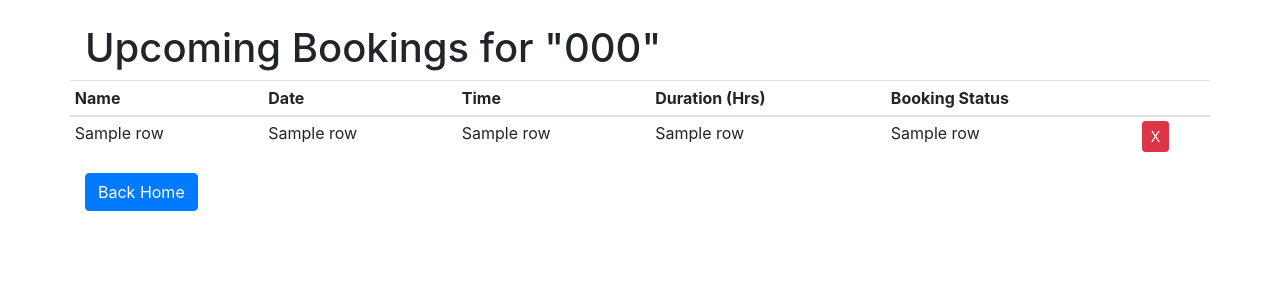
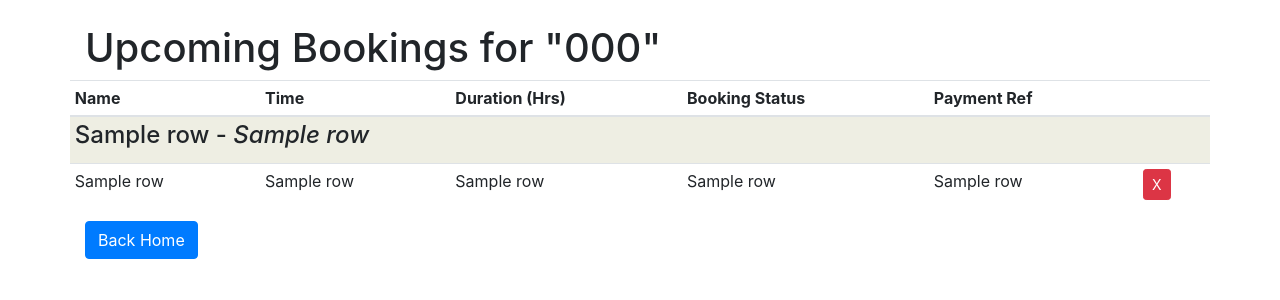
Before and after one commit to getting2vinod/bookmyjam, a Flask app: template templates/home.html in a window 1280 px wide. Shown: the top 300 px of the page. Run offline with Flask 3, Linux system fonts and the light colour scheme; the template is opened without the code that fills it: most values are stand-ins (such as "Sample title", 1, 10 or a date in 2020); some libraries are stand-ins or nearby versions.

Commit message:
Included date wise list

```diff
--- a/app.py
+++ b/app.py
@@ -3,6 +3,7 @@ from google.oauth2 import service_account
 from googleapiclient.discovery import build
 import os
 import datetime
+from waitress import serve
 
 
 app = Flask(__name__)
@@ -36,7 +37,14 @@ def build_list(name_to_filter):
         filtered_values = [row for row in values if row and datetime.datetime.strptime(row[3], "%Y-%m-%d") >= ndate]
 
 
+
+    for row in filtered_values:
+        row.append(datetime.datetime.strptime(row[3], '%Y-%m-%d').strftime('%A'))
+
+
+
     filtered_values.sort(key=lambda x: (datetime.datetime.strptime(x[3], '%Y-%m-%d'),datetime.datetime.strptime(x[4], '%H:%M')))
+    [print(row) for row in filtered_values]
     return filtered_values
 
 
@@ -50,7 +58,6 @@ def auth():
        result = service.spreadsheets().values().get(spreadsheetId=SHEET_ID, range=ADMIN_RANGE_NAME).execute()
        values = result.get('values', [])
        filtered_values = [row for row in values if row and row[0] == name_to_filter]
-       print(filtered_values[0][1])
        if filtered_values and passkey == filtered_values[0][1]:
            session["isadmin"] = True
     session["name_to_filter"] = name_to_filter
@@ -94,7 +101,7 @@ def schedule():
 
     service = build('sheets', 'v4', credentials=creds)
     status_val = '=if(INDIRECT(ADDRESS(row(),column()+1))="","Pay Now",if(INDIRECT(ADDRESS(row(),column()+3)),"Confirmed","Approval Pending"))'
-    values = [["=Row()", Mobile, Name, Date, Time, Duration,status_val]]
+    values = [["=Row()", Mobile, Name, Date, Time, Duration,status_val,'','','FALSE']]
 
     body = {
         'values': values
@@ -166,3 +173,4 @@ def update_payment():
 
 if __name__ == '__main__':
     app.run(debug=True, host="0.0.0.0", port=5000)
+    #serve(app, host='0.0.0.0', port=5000)
--- a/templates/home.html
+++ b/templates/home.html
@@ -58,10 +58,11 @@
                     {%else%}
                         <th>Name</th>
                     {%endif%}
-                    <th>Date</th>
+                    <!-- <th>Date</th> -->
                     <th>Time</th>
                     <th>Duration (Hrs)</th>
                     <th>Booking Status</th>
+                    <th>Payment Ref</th>
                     {%if is_admin %}
                         <th>Action</th>
                     {%endif%}
@@ -73,8 +74,8 @@
                 {% set ns = namespace(paymentFor='') %}
                 {% set ns.paymentFor = ''%}
                 {% for row in filtered_values %}
-                    {%if loop.index0 > 0 and filtered_values[loop.index0][3] != filtered_values[loop.index0-1][3]%}
-                        <tr><td colspan="6">&nbsp;</td></tr>
+                    {%if (loop.index0 > 0 and filtered_values[loop.index0][3] != filtered_values[loop.index0-1][3]) or loop.index0 == 0%}
+                        <tr style="background-color: #eeeee3;"><td colspan="7"><h4>{{row[3]}} - <i>{{row[10]}}</i></h4></td></tr>
                     {%endif%}
                 <tr >
 
@@ -85,31 +86,37 @@
 
                         {%endif%}
                     </td>
-                    <td>{{ row[3] }}</td>
+                    <!-- <td>{{ row[3] }}</td> -->
                     <td>{{ row[4] }}</td>
                     <td>{{ row[5] }}</td>
                     <td>
                     {% if row[6] == "Pay Now" %}
                          {% set ns.paymentFor = row[0]%}
-                        <a href="#payment" class="btn btn-primary align-middle" data-toggle="collapse" onclick="setValuepayrowid({{row[0]}}, {{row[1]}});">Pay and Confirm</a>
+                         {%if is_admin %}
+                            Payment Pending
+                         {%else%}
+                            <a href="#payment" class="btn btn-primary align-middle" data-toggle="collapse" onclick="setValuepayrowid({{row[0]}}, {{row[1]}});">Pay and Confirm</a>
+                         {%endif%}
                     {% else %}
                         {{row[6]}}
                     {% endif %}
                     </td>
+                    <td>{{row[7]}}</td>
                     {%if is_admin %}
                         {%if row[6] == "Approval Pending"%}
-                            <td><a href="#Confirm" class="btn btn-primary align-middle" onclick="setValueconfirmrowid({{row[0]}}, {{row[1]}});">Confirm</a></td>
+                            <td><a href="#Confirm" class="btn btn-primary align-middle" onclick="setValueconfirmrowid({{row[0]}}, {{row[1]}});">Approve</a></td>
                         {%else%}
                             <td>&nbsp;</td>
                         {%endif%}
                     {%endif%}
-                    <td>
+
                         {% if row[6] != "Cancelled" %}
-                        <button class="btn btn-danger btn-sm align-top" style="top: -10px;" type="submit" onclick="setValuedelrowid({{row[0]}}, {{row[1]}});">X</button>
+                        <td><button class="btn btn-danger btn-sm align-top" style="top: -10px;" type="submit" onclick="setValuedelrowid({{row[0]}}, {{row[1]}});">X</button></td>
                         {% else %}
-                        &nbsp;
+                        <td>&nbsp;</td>
                         {% endif %}
                     </td>
+
                 </tr>
                 {% endfor %}
                 {% if filtered_values|length == 0 %}
--- a/templates/index.html
+++ b/templates/index.html
@@ -38,7 +38,6 @@
                         <!-- Password input -->
                         <div data-mdb-input-init class="form-outline mb-2 collapse" id="havekeysection" >
                             <input type="password" id="passkey" name="passkey" class="form-control" placeholder="Enter admin key here"/>
-
                         </div>
 
                         <!-- 2 column grid layout for inline styling -->
```
